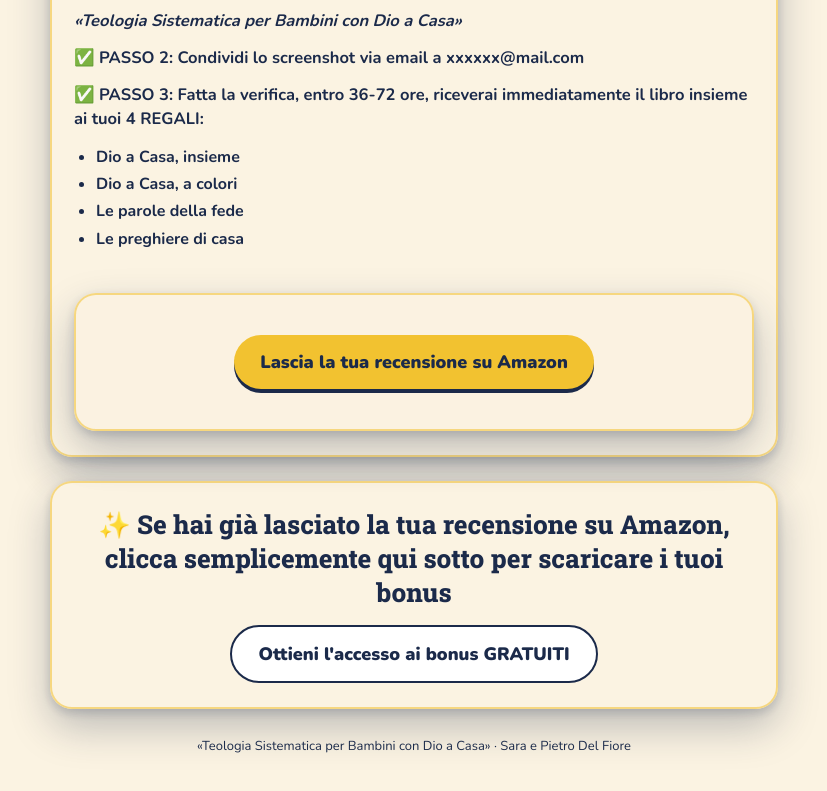
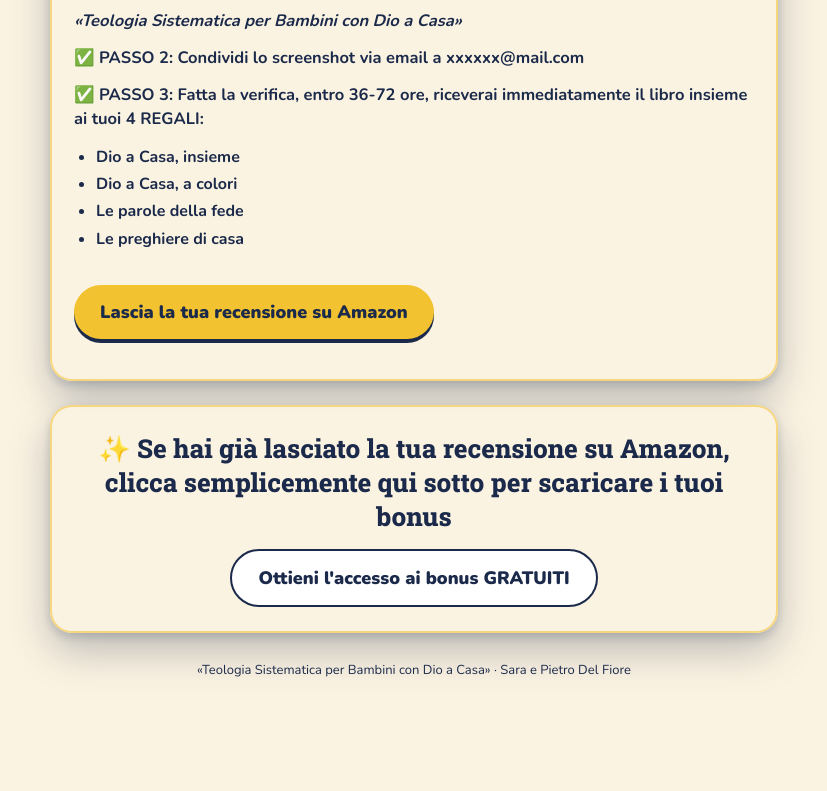
Before and after one commit to lusifra2026/dio-a-casa---libro-gratis, a plain HTML site: page libro-gratis/index.html in a window 1280 px wide. Shown: the part 2234-3025 px from the top of the page, without its empty margins (226-1053 px from the left). After the commit the page ends 2961 px from the top, so only its background shows below. Drawn offline with nearby package versions, Linux system fonts and the light colour scheme.

Commit message:
Update index.html

```diff
--- a/libro-gratis/index.html
+++ b/libro-gratis/index.html
@@ -131,9 +131,7 @@ footer{text-align:center;color:var(--navy);font-size:13px;margin-top:28px}
       <li>Le preghiere di casa</li>
     </ul>
     <form id="f" novalidate>
-      <section class="card center">
         <p><a class="btn" id="btn" href="https://www.amazon.it/review/create-review?asin=B0HRBH33MM">Lascia la tua recensione su Amazon</a></p>
-      </section>
     </form>
   </section>
 
```
